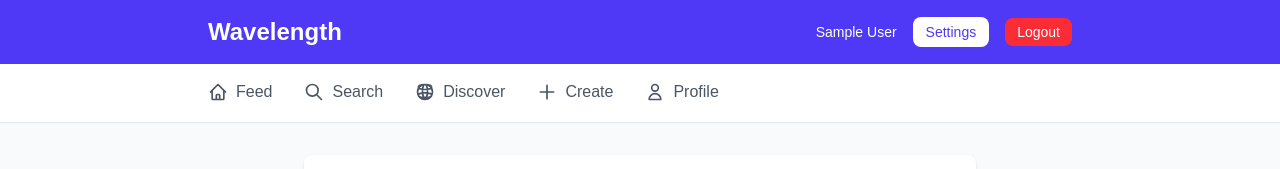
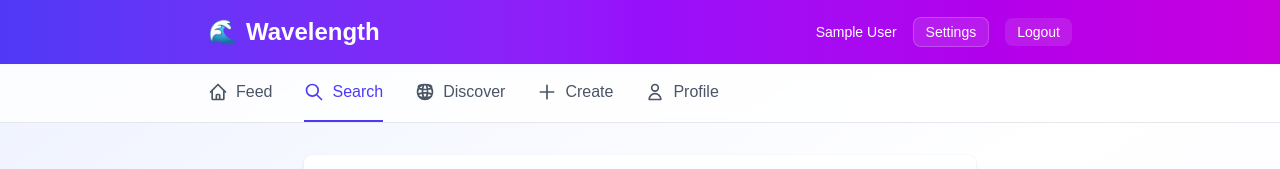
Before and after one commit to abbydulski/Wavelength-Web, a Next.js app: page /search in a window 1280 px wide. Shown: the top 169 px of the page. Built offline with nearby package versions, Linux system fonts and the light colour scheme; no server answers; the database is empty; sample sign-in values are in the browser's storage.

Commit message:
UI polish, Discover clustering+avg marker, post detail actions (comments/reactions/delete), profile settings with avatar sync

```diff
--- a/components/DiscoverMap.js
+++ b/components/DiscoverMap.js
@@ -160,8 +160,12 @@ export default function DiscoverMap() {
             <CircleMarker
               key={`${g.coordinates.latitude}-${g.coordinates.longitude}-${idx}`}
               center={[g.coordinates.latitude, g.coordinates.longitude]}
-              radius={10}
-              pathOptions={{ color: '#4f46e5', fillColor: '#4f46e5', fillOpacity: 0.8 }}
+              radius={12}
+              pathOptions={{
+                color: g.avgRating >= 7 ? '#10b981' : g.avgRating >= 5 ? '#f59e0b' : '#ef4444',
+                fillColor: g.avgRating >= 7 ? '#10b981' : g.avgRating >= 5 ? '#f59e0b' : '#ef4444',
+                fillOpacity: 0.9,
+              }}
             >
               <Tooltip permanent direction="center">{Math.round(g.avgRating)}</Tooltip>
               <Popup>
--- a/components/Feed.js
+++ b/components/Feed.js
@@ -197,7 +197,7 @@ export default function Feed() {
           </div>
         ) : (
           filteredPosts.map(post => (
-            <div key={post.id} className="bg-white rounded-lg shadow-sm overflow-hidden">
+            <div key={post.id} className="bg-white rounded-xl shadow-sm overflow-hidden ring-1 ring-gray-100 hover:shadow-md transition-shadow">
               {/* Post Header */}
               <div className="flex items-center justify-between p-4">
                 <div className="flex items-center space-x-3">
@@ -223,11 +223,11 @@ export default function Feed() {
               <img
                 src={post.photos[0]}
                 alt="Post"
-                className="w-full h-80 object-cover"
+                className="w-full h-80 object-cover transform-gpu hover:scale-[1.01] transition-transform"
               />
 
               {/* Post Content */}
-              <div className="p-4">
+              <div className="p-5">
                 <p className="text-gray-800 mb-3">{post.caption}</p>
 
                 {post.location && (
@@ -244,7 +244,7 @@ export default function Feed() {
                 )}
 
                 {/* Actions */}
-                 <div className="flex items-center justify-between pt-3 border-t border-gray-100">
+                <div className="flex items-center justify-between pt-4 border-t border-gray-100">
                   <ReactionButtons post={post} />
                   <div className="flex items-center space-x-4">
                     <Link href={`/post/${post.id}`} className="text-indigo-600 hover:underline text-sm">View</Link>
--- a/components/Layout.js
+++ b/components/Layout.js
@@ -4,11 +4,13 @@ import Link from 'next/link';
 import { useRouter } from 'next/navigation';
 import { auth } from '../lib/firebase';
 import { onAuthStateChanged, signOut } from 'firebase/auth';
+import { usePathname } from 'next/navigation';
 
 export default function Layout({ children }) {
   const [user, setUser] = useState(null);
   const [loading, setLoading] = useState(true);
   const router = useRouter();
+  const pathname = usePathname();
 
   useEffect(() => {
     const unsubscribe = onAuthStateChanged(auth, (user) => {
@@ -45,25 +47,26 @@ export default function Layout({ children }) {
   }
 
   return (
-    <div className="min-h-screen bg-gray-50">
+    <div className="min-h-screen bg-gradient-to-br from-indigo-50 via-white to-purple-50">
       {/* Header */}
-      <header className="bg-indigo-600 text-white shadow-sm">
+      <header className="bg-gradient-to-r from-indigo-600 via-purple-600 to-fuchsia-600 text-white shadow-sm">
         <div className="max-w-4xl mx-auto px-4 py-4">
           <div className="flex items-center justify-between">
-            <Link href="/" className="text-2xl font-bold">
-              Wavelength
+            <Link href="/" className="text-2xl font-bold flex items-center gap-2">
+              <span>🌊</span>
+              <span>Wavelength</span>
             </Link>
 
             <div className="flex items-center space-x-4">
               <span className="text-sm">
                 {user.displayName || user.email}
               </span>
-              <Link href="/settings" className="bg-white text-indigo-600 hover:bg-indigo-50 px-3 py-1 rounded-lg text-sm border border-white/20">
+              <Link href="/settings" className="bg-white/10 text-white hover:bg-white/20 px-3 py-1 rounded-lg text-sm border border-white/20 backdrop-blur transition">
                 Settings
               </Link>
               <button
                 onClick={handleLogout}
-                className="bg-red-500 hover:bg-red-600 px-3 py-1 rounded-lg text-sm transition-colors"
+                className="bg-white/10 hover:bg-white/20 px-3 py-1 rounded-lg text-sm transition"
               >
                 Logout
               </button>
@@ -73,12 +76,12 @@ export default function Layout({ children }) {
       </header>
 
       {/* Navigation */}
-      <nav className="bg-white border-b border-gray-200 sticky top-0 z-10">
+      <nav className="bg-white/80 backdrop-blur border-b border-gray-200 sticky top-0 z-10">
         <div className="max-w-4xl mx-auto px-4">
           <div className="flex space-x-8">
             <Link
               href="/"
-              className="flex items-center space-x-2 py-4 text-gray-600 hover:text-indigo-600 border-b-2 border-transparent hover:border-indigo-600 transition-colors"
+              className={`flex items-center space-x-2 py-4 border-b-2 transition-colors ${pathname==='/'?'text-indigo-600 border-indigo-600':'text-gray-600 hover:text-indigo-600 border-transparent hover:border-indigo-600'}`}
             >
               <svg className="w-5 h-5" fill="none" stroke="currentColor" viewBox="0 0 24 24">
                 <path strokeLinecap="round" strokeLinejoin="round" strokeWidth={2} d="M3 12l2-2m0 0l7-7 7 7M5 10v10a1 1 0 001 1h3m10-11l2 2m-2-2v10a1 1 0 01-1 1h-3m-6 0a1 1 0 001-1v-4a1 1 0 011-1h2a1 1 0 011 1v4a1 1 0 001 1m-6 0h6" />
@@ -88,7 +91,7 @@ export default function Layout({ children }) {
 
             <Link
               href="/search"
-              className="flex items-center space-x-2 py-4 text-gray-600 hover:text-indigo-600 border-b-2 border-transparent hover:border-indigo-600 transition-colors"
+              className={`flex items-center space-x-2 py-4 border-b-2 transition-colors ${pathname?.startsWith('/search')?'text-indigo-600 border-indigo-600':'text-gray-600 hover:text-indigo-600 border-transparent hover:border-indigo-600'}`}
             >
               <svg className="w-5 h-5" fill="none" stroke="currentColor" viewBox="0 0 24 24">
                 <path strokeLinecap="round" strokeLinejoin="round" strokeWidth={2} d="M21 21l-6-6m2-5a7 7 0 11-14 0 7 7 0 0114 0z" />
@@ -98,7 +101,7 @@ export default function Layout({ children }) {
 
             <Link
               href="/discover"
-              className="flex items-center space-x-2 py-4 text-gray-600 hover:text-indigo-600 border-b-2 border-transparent hover:border-indigo-600 transition-colors"
+              className={`flex items-center space-x-2 py-4 border-b-2 transition-colors ${pathname?.startsWith('/discover')?'text-indigo-600 border-indigo-600':'text-gray-600 hover:text-indigo-600 border-transparent hover:border-indigo-600'}`}
             >
               <svg className="w-5 h-5" fill="none" stroke="currentColor" viewBox="0 0 24 24">
                 <path strokeLinecap="round" strokeLinejoin="round" strokeWidth={2} d="M12 3C7.03 3 3 7.03 3 12s4.03 9 9 9 9-4.03 9-9-4.03-9-9-9zm0 0c1.657 0 3 3.582 3 8s-1.343 8-3 8-3-3.582-3-8 1.343-8 3-8zm0 0c4.418 0 8 1.343 8 3s-3.582 3-8 3-8-1.343-8-3 3.582-3 8-3zm0 10c4.418 0 8 1.343 8 3s-3.582 3-8 3-8-1.343-8-3 3.582-3 8-3z" />
@@ -108,7 +111,7 @@ export default function Layout({ children }) {
 
             <Link
               href="/create"
-              className="flex items-center space-x-2 py-4 text-gray-600 hover:text-indigo-600 border-b-2 border-transparent hover:border-indigo-600 transition-colors"
+              className={`flex items-center space-x-2 py-4 border-b-2 transition-colors ${pathname?.startsWith('/create')?'text-indigo-600 border-indigo-600':'text-gray-600 hover:text-indigo-600 border-transparent hover:border-indigo-600'}`}
             >
               <svg className="w-5 h-5" fill="none" stroke="currentColor" viewBox="0 0 24 24">
                 <path strokeLinecap="round" strokeLinejoin="round" strokeWidth={2} d="M12 4v16m8-8H4" />
@@ -118,7 +121,7 @@ export default function Layout({ children }) {
 
             <Link
               href="/profile"
-              className="flex items-center space-x-2 py-4 text-gray-600 hover:text-indigo-600 border-b-2 border-transparent hover:border-indigo-600 transition-colors"
+              className={`flex items-center space-x-2 py-4 border-b-2 transition-colors ${pathname?.startsWith('/profile')?'text-indigo-600 border-indigo-600':'text-gray-600 hover:text-indigo-600 border-transparent hover:border-indigo-600'}`}
             >
               <svg className="w-5 h-5" fill="none" stroke="currentColor" viewBox="0 0 24 24">
                 <path strokeLinecap="round" strokeLinejoin="round" strokeWidth={2} d="M16 7a4 4 0 11-8 0 4 4 0 018 0zM12 14a7 7 0 00-7 7h14a7 7 0 00-7-7z" />
--- a/src/app/login/page.js
+++ b/src/app/login/page.js
@@ -45,15 +45,11 @@ function AuthForm() {
   };
 
   return (
-    <div className="min-h-screen bg-gray-50 flex items-center justify-center">
+    <div className="min-h-screen bg-gradient-to-br from-indigo-50 via-white to-fuchsia-50 flex items-center justify-center">
       <div className="max-w-md w-full space-y-8 px-4">
         <div className="text-center">
-          <h1 className="text-4xl font-bold text-indigo-600 mb-2">
-            Wavelength
-          </h1>
-          <p className="text-gray-600 text-lg">
-            {isLogin ? 'Welcome back!' : 'Join the conversation'}
-          </p>
+          <h1 className="text-5xl font-extrabold bg-gradient-to-r from-indigo-600 via-purple-600 to-fuchsia-600 bg-clip-text text-transparent mb-2">Wavelength</h1>
+          <p className="text-gray-600 text-lg">{isLogin ? 'Welcome back!' : 'Join the conversation'}</p>
         </div>
 
         <form onSubmit={handleAuth} className="mt-8 space-y-6">
@@ -100,10 +96,8 @@ function AuthForm() {
           <button
             type="submit"
             disabled={loading}
-            className={`w-full py-3 px-4 rounded-lg text-white font-bold text-lg transition-colors ${
-              loading
-                ? 'bg-indigo-400 cursor-not-allowed'
-                : 'bg-indigo-600 hover:bg-indigo-700'
+            className={`w-full py-3 px-4 rounded-lg text-white font-bold text-lg transition ${
+              loading ? 'bg-indigo-400 cursor-not-allowed' : 'bg-gradient-to-r from-indigo-600 via-purple-600 to-fuchsia-600 hover:opacity-95 shadow'
             }`}
           >
             {loading ? 'Loading...' : (isLogin ? 'Login' : 'Sign Up')}
@@ -113,7 +107,7 @@ function AuthForm() {
             <button
               type="button"
               onClick={() => setIsLogin(!isLogin)}
-              className="text-indigo-600 hover:text-indigo-500 transition-colors"
+              className="text-indigo-600 hover:text-indigo-500 transition"
             >
               {isLogin ? "Don't have an account? Sign up" : "Already have an account? Login"}
             </button>
--- a/src/app/settings/page.js
+++ b/src/app/settings/page.js
@@ -5,7 +5,7 @@ import Layout from '../../../components/Layout';
 import { useAuth } from '../../../hooks/useAuth';
 import { auth, db, storage } from '../../../lib/firebase';
 import { updateProfile } from 'firebase/auth';
-import { doc, updateDoc } from 'firebase/firestore';
+import { doc, updateDoc, collection, query, where, getDocs, writeBatch } from 'firebase/firestore';
 import { getDownloadURL, ref, uploadBytes } from 'firebase/storage';
 
 export default function SettingsPage() {
@@ -61,6 +61,29 @@ export default function SettingsPage() {
         updatedAt: new Date().toISOString(),
       });
 
+      // Update references in posts and comments to keep avatars consistent
+      try {
+        const newName = displayName.trim();
+        const newAvatar = finalPhotoURL || '';
+        const postSnap = await getDocs(query(collection(db, 'posts'), where('userId', '==', user.uid)));
+        const commentSnap = await getDocs(query(collection(db, 'comments'), where('userId', '==', user.uid)));
+
+        // Firestore batch limit is 500 ops; chunk if necessary
+        const updates = [
+          ...postSnap.docs.map((d) => ({ ref: d.ref, data: { username: newName, userAvatar: newAvatar } })),
+          ...commentSnap.docs.map((d) => ({ ref: d.ref, data: { username: newName, userAvatar: newAvatar } })),
+        ];
+        for (let i = 0; i < updates.length; i += 400) {
+          const batch = writeBatch(db);
+          for (const u of updates.slice(i, i + 400)) {
+            batch.update(u.ref, u.data);
+          }
+          await batch.commit();
+        }
+      } catch (_) {
+        // Non-blocking: if this fails, new posts still show the latest avatar
+      }
+
       await refreshUser();
       router.push('/profile');
     } catch (err) {
```
